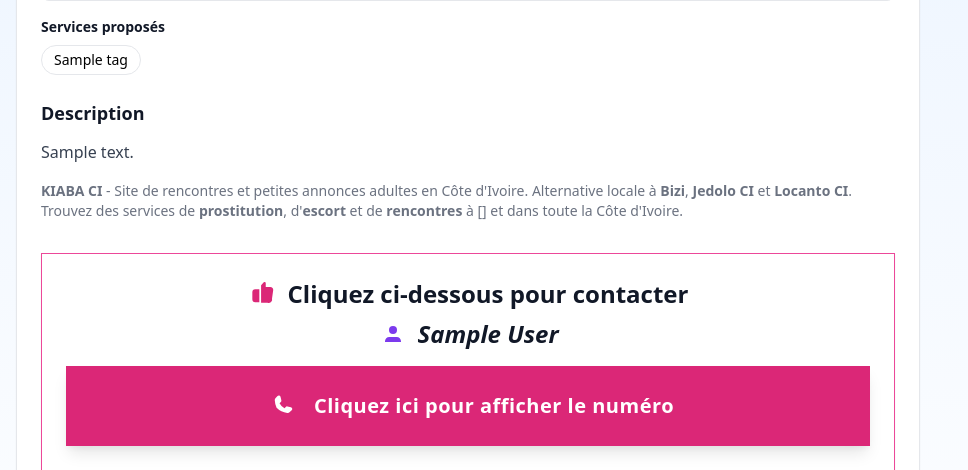
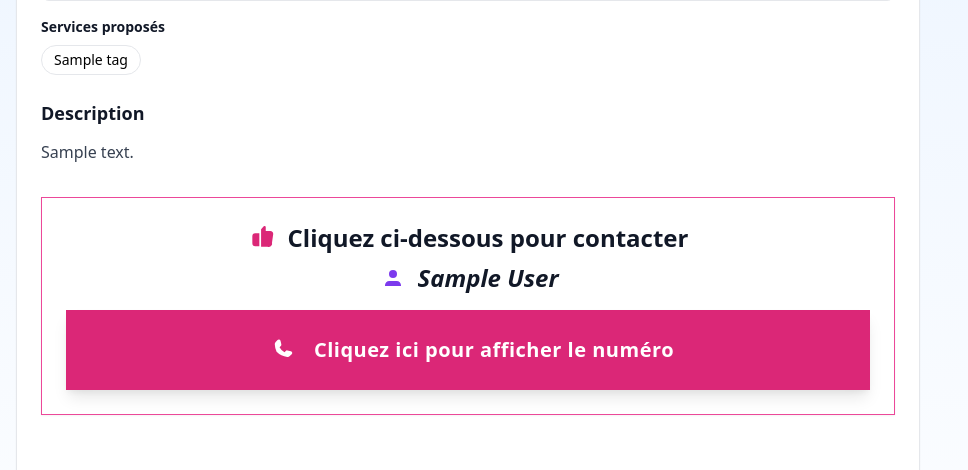
Before and after one commit to kiaba666/KIABA-RENCONTRE, a Django app: template templates/ads/detail.html in a window 1280 px wide. Shown: the part 863-1333 px from the top of the page, without its empty margins (0-968 px from the left). Run offline with Django 5.2, Linux system fonts and the light colour scheme; the template is opened without the code that fills it: most values are stand-ins (such as "Sample title", 1, 10 or a date in 2020); grey boxes marked "Sample" are stand-in pictures; some libraries are stand-ins or nearby versions.

Commit message:
🗑️ Retirer texte promotionnel des détails d'annonces

```diff
--- a/templates/ads/detail.html
+++ b/templates/ads/detail.html
@@ -110,7 +110,7 @@
     <div class="w-full bg-gray-100 flex justify-center">
       {% if ad.media.all|length > 0 %}
         {% with first=ad.media.all.0 %}
-          <img id="mainImage" src="{{ first.image.url }}" alt="{{ ad.title }} - {{ ad.get_category_display }} à {{ ad.city.name }}, Côte d'Ivoire | KIABA CI - Alternative Bizi Jedolo Locanto" class="max-w-full max-h-96 md:max-h-[500px] object-contain" loading="eager" width="800" height="600">
+          <img id="mainImage" src="{{ first.image.url }}" alt="{{ ad.title }} - {{ ad.get_category_display }} à {{ ad.city.name }}, Côte d'Ivoire | KIABA CI" class="max-w-full max-h-96 md:max-h-[500px] object-contain" loading="eager" width="800" height="600">
         {% endwith %}
       {% else %}
         <div class="w-full h-56 md:h-80 flex items-center justify-center text-gray-400">Aucune photo</div>
@@ -149,10 +149,6 @@
     <div class="text-gray-700 leading-relaxed">
       {{ ad.description_sanitized|linebreaksbr }}
     </div>
-    <p class="text-sm text-gray-500 mt-4">
-      <strong>KIABA CI</strong> - Site de rencontres et petites annonces adultes en Côte d'Ivoire. Alternative locale à <strong>Bizi</strong>, <strong>Jedolo CI</strong> et <strong>Locanto CI</strong>.
-      Trouvez des services de <strong>prostitution</strong>, d'<strong>escort</strong> et de <strong>rencontres</strong> à {{ ad.city.name }} et dans toute la Côte d'Ivoire.
-    </p>
   </section>
 
   <!-- Contact -->
```
